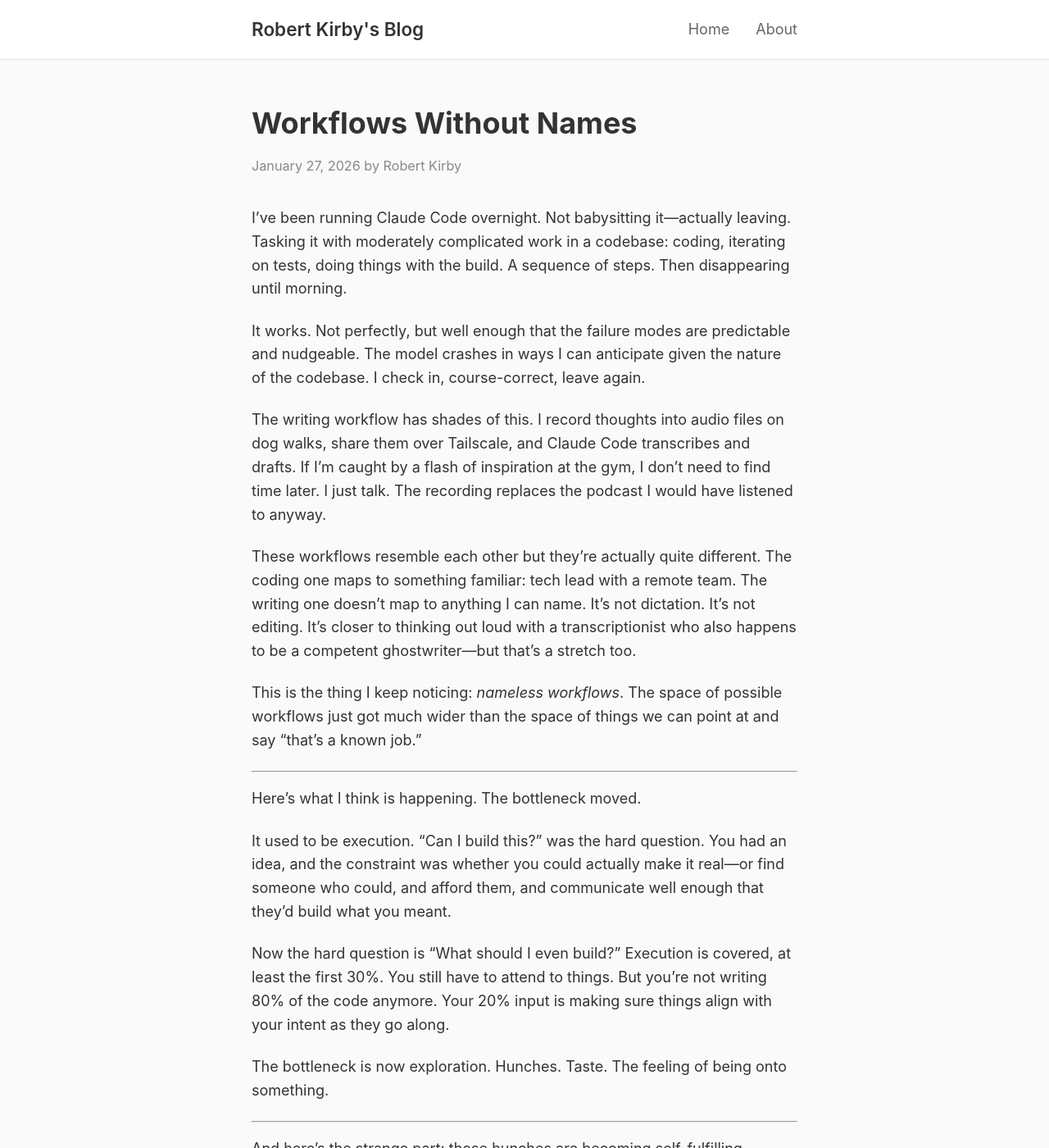
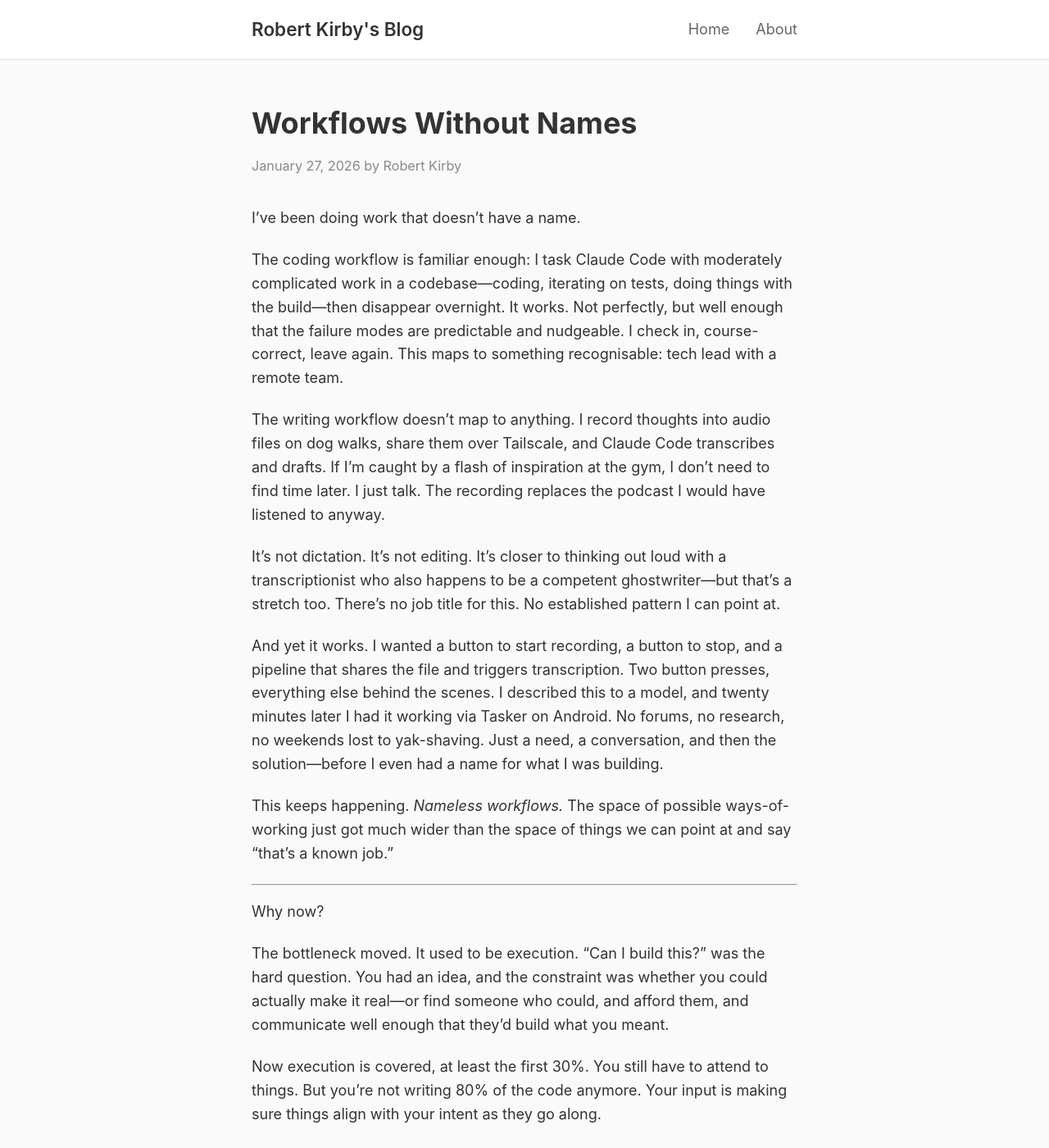
Before and after one commit to rob137/rob137.github.io, a Jekyll site: the page built from _posts/2026-01-27-workflows-without-names.md, in a window 1280 px wide and 1400 px high. Shown: the whole window at 82% size. Built offline with Jekyll 4.4.1, drawn with Linux system fonts in a browser that asks for light colours; some of the changed text lies outside the part shown.

Commit message:
Restructure around nameless workflows as frame
Co-Authored-By: Claude Opus 4.5 <noreply@anthropic.com>

```diff
--- a/_posts/2026-01-27-workflows-without-names.md
+++ b/_posts/2026-01-27-workflows-without-names.md
@@ -3,55 +3,47 @@ layout: post
 title: "Workflows Without Names"
 date: 2026-01-27 14:30:00 +0000
 tags: [ai, workflows, llm]
-excerpt: "Execution got cheap. The scarce resource is now exploration and taste."
+excerpt: "The space of possible workflows just got much wider than the space of things we have names for."
 ---
 
-I've been running Claude Code overnight. Not babysitting it—actually leaving. Tasking it with moderately complicated work in a codebase: coding, iterating on tests, doing things with the build. A sequence of steps. Then disappearing until morning.
+I've been doing work that doesn't have a name.
 
-It works. Not perfectly, but well enough that the failure modes are predictable and nudgeable. The model crashes in ways I can anticipate given the nature of the codebase. I check in, course-correct, leave again.
+The coding workflow is familiar enough: I task Claude Code with moderately complicated work in a codebase—coding, iterating on tests, doing things with the build—then disappear overnight. It works. Not perfectly, but well enough that the failure modes are predictable and nudgeable. I check in, course-correct, leave again. This maps to something recognisable: tech lead with a remote team.
 
-The writing workflow has shades of this. I record thoughts into audio files on dog walks, share them over Tailscale, and Claude Code transcribes and drafts. If I'm caught by a flash of inspiration at the gym, I don't need to find time later. I just talk. The recording replaces the podcast I would have listened to anyway.
+The writing workflow doesn't map to anything. I record thoughts into audio files on dog walks, share them over Tailscale, and Claude Code transcribes and drafts. If I'm caught by a flash of inspiration at the gym, I don't need to find time later. I just talk. The recording replaces the podcast I would have listened to anyway.
 
-These workflows resemble each other but they're actually quite different. The coding one maps to something familiar: tech lead with a remote team. The writing one doesn't map to anything I can name. It's not dictation. It's not editing. It's closer to thinking out loud with a transcriptionist who also happens to be a competent ghostwriter—but that's a stretch too.
+It's not dictation. It's not editing. It's closer to thinking out loud with a transcriptionist who also happens to be a competent ghostwriter—but that's a stretch too. There's no job title for this. No established pattern I can point at.
 
-This is the thing I keep noticing: *nameless workflows*. The space of possible workflows just got much wider than the space of things we can point at and say "that's a known job."
+And yet it works. I wanted a button to start recording, a button to stop, and a pipeline that shares the file and triggers transcription. Two button presses, everything else behind the scenes. I described this to a model, and twenty minutes later I had it working via Tasker on Android. No forums, no research, no weekends lost to yak-shaving. Just a need, a conversation, and then the solution—before I even had a name for what I was building.
+
+This keeps happening. *Nameless workflows.* The space of possible ways-of-working just got much wider than the space of things we can point at and say "that's a known job."
 
 ---
 
-Here's what I think is happening. The bottleneck moved.
+Why now?
 
-It used to be execution. "Can I build this?" was the hard question. You had an idea, and the constraint was whether you could actually make it real—or find someone who could, and afford them, and communicate well enough that they'd build what you meant.
+The bottleneck moved. It used to be execution. "Can I build this?" was the hard question. You had an idea, and the constraint was whether you could actually make it real—or find someone who could, and afford them, and communicate well enough that they'd build what you meant.
 
-Now the hard question is "What should I even build?" Execution is covered, at least the first 30%. You still have to attend to things. But you're not writing 80% of the code anymore. Your 20% input is making sure things align with your intent as they go along.
+Now execution is covered, at least the first 30%. You still have to attend to things. But you're not writing 80% of the code anymore. Your input is making sure things align with your intent as they go along.
 
 The bottleneck is now exploration. Hunches. Taste. The feeling of being onto something.
 
----
+And here's the strange part: those hunches are becoming self-fulfilling. Not in the hyperstition sense, where you believe something and unwittingly cause it. More like a self-fulfilling *lead*. You're onto something, it's investigative, you're chasing it down. That very feeling is now a trigger to approach a frontier model.
 
-And here's the strange part: those hunches are becoming self-fulfilling.
-
-Not in the hyperstition sense, where you believe something and unwittingly make it happen through that belief. More like a self-fulfilling *lead*. You're onto something, it's investigative, you're chasing it down. That very feeling is now a trigger to approach a frontier model.
-
-You describe the workflow you wish existed. The model takes on an almost concierge quality—it knows the established options, the common patterns, at least as of its training data. Hardware doesn't move that fast, so usually that's fine. It gives you the workflow. You ask for something you can hand to another agent. It does that too. You're left with a human-specific list of instructions to set things up on your phone.
+You describe the workflow you wish existed. The model knows the established options, the common patterns. It gives you the workflow. You ask for something you can hand to another agent. It does that too. You're left with a list of instructions to set things up on your phone.
 
 You can complete it over a coffee.
 
-I wanted a button to start recording, a button to stop, and a pipeline that shares the file and triggers transcription. Two button presses, everything else behind the scenes. Twenty minutes later I had it working via Tasker on Android.
-
-The hunch became real because I could describe it and the model could implement it. No forums, no research, no weekends lost to yak-shaving. Just a need, a conversation, and then the solution—before I even had a name for what I was building.
-
 ---
 
-People talk about model overhang. The idea that capabilities are ahead of deployment, that we haven't yet figured out how to use what we already have.
+People talk about model overhang—capabilities ahead of deployment, things we haven't figured out how to use yet.
 
-I think there's a *human overhang* too. Most people haven't updated their priors on what's possible. They're running 2024 mental models on 2026 capabilities. There are workflows that simply didn't make sense six months ago which you can set up trivially now—since the last big round of releases.
+I think there's a *human overhang* too. Most people haven't updated their priors on what's possible. They're running 2024 mental models on 2026 capabilities. There are workflows that simply didn't make sense six months ago which you can set up trivially now.
 
-The space of these workflows is enormous. And almost completely unexplored.
+The space of these nameless workflows is enormous. And almost completely unexplored.
 
-We're in an odd period where your bespoke workflow works before it gets absorbed into a proprietary harness. The bitter lesson is coming for all this stitching and glue. The things we're composing to let models work will become either capabilities of the models themselves or features of official tooling.
-
-But right now? Your hunches are pretty much ready to go if you can describe them to a frontier model. No harness required.
+We're in an odd period where your bespoke workflow works before it gets absorbed into a proprietary harness. The bitter lesson is coming for all this stitching and glue—eventually these compositions will become features of official tooling. But right now? Your hunches are pretty much ready to go if you can describe them to a frontier model.
 
 The question used to be "Can I build this?" Now it's "Do I have the taste to know what's worth building?"
 
-The bottleneck moved. Most people haven't noticed yet.
+Most people are still optimising for the old constraint. Meanwhile, the space of nameless workflows keeps growing.
```
